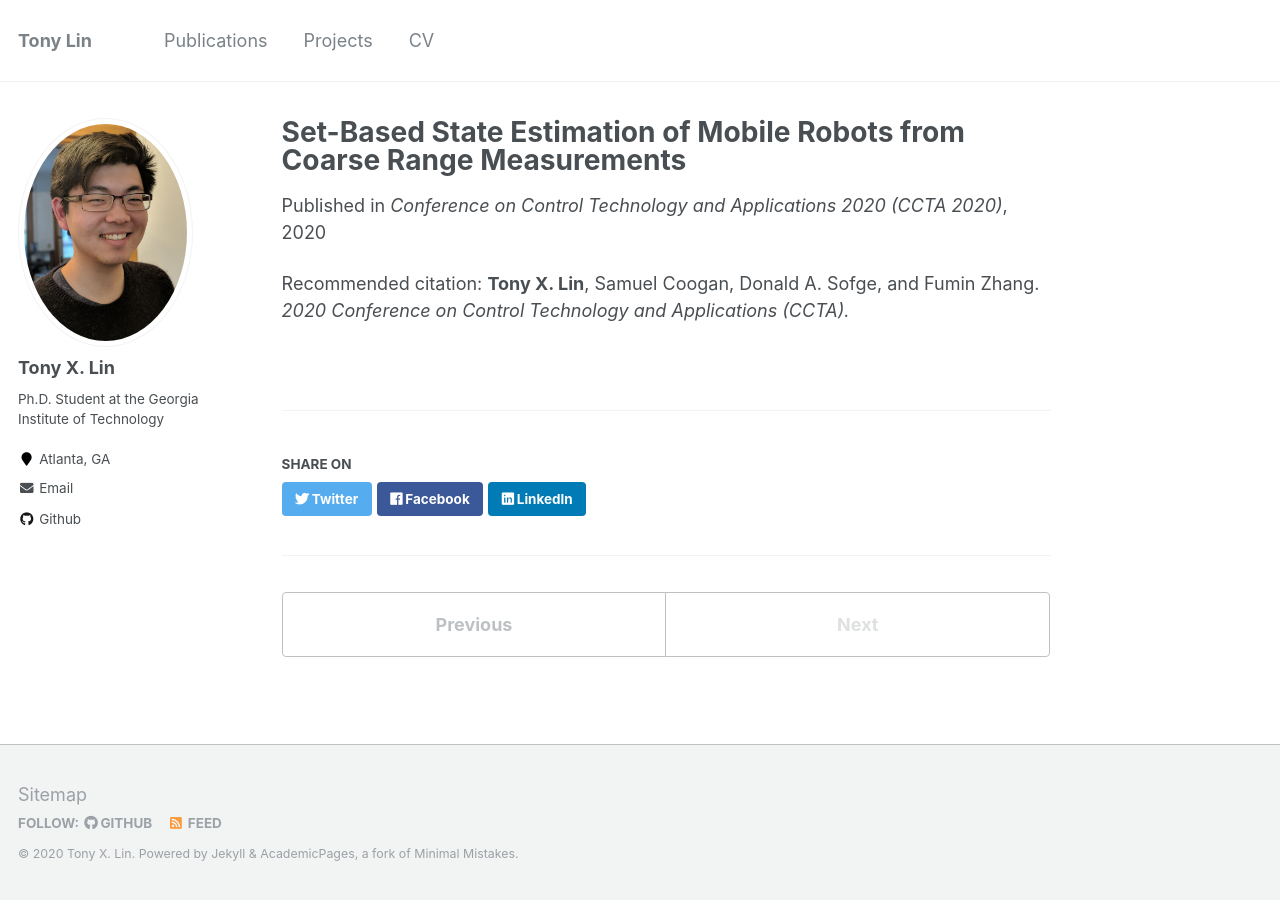
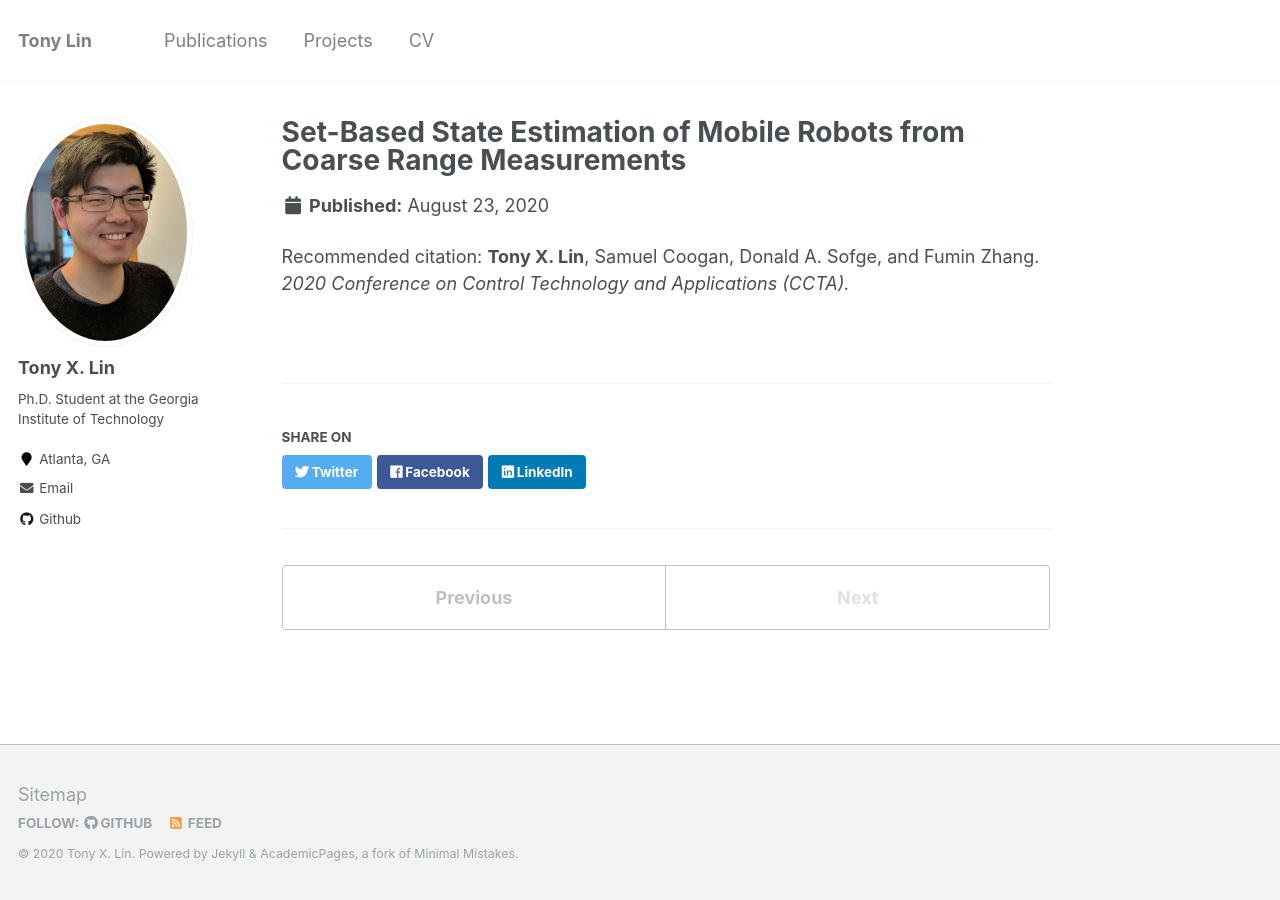
Before and after one commit to tony-x-lin/tony-x-lin.github.io, a Jekyll site: the page built from _publications/CCTA2020.md, in a window 1280 px wide. Built offline with Jekyll 4.4.1, drawn with Linux system fonts in a browser that asks for light colours.

Commit message:
Update CCTA2020.md

```diff
--- a/_publications/CCTA2020.md
+++ b/_publications/CCTA2020.md
@@ -1,8 +1,6 @@
 ---
 title: "Set-Based State Estimation of Mobile Robots from Coarse Range Measurements"
 collection: publications
-permalink: /publications/CCTA2020
-venue: "Conference on Control Technology and Applications 2020 (CCTA 2020)"
 date: 2020-8-23
 citation: '<b>Tony X. Lin</b>, Samuel Coogan, Donald A. Sofge, and Fumin Zhang. <i>2020 Conference on Control Technology and Applications (CCTA).</i>'
 ---
```
